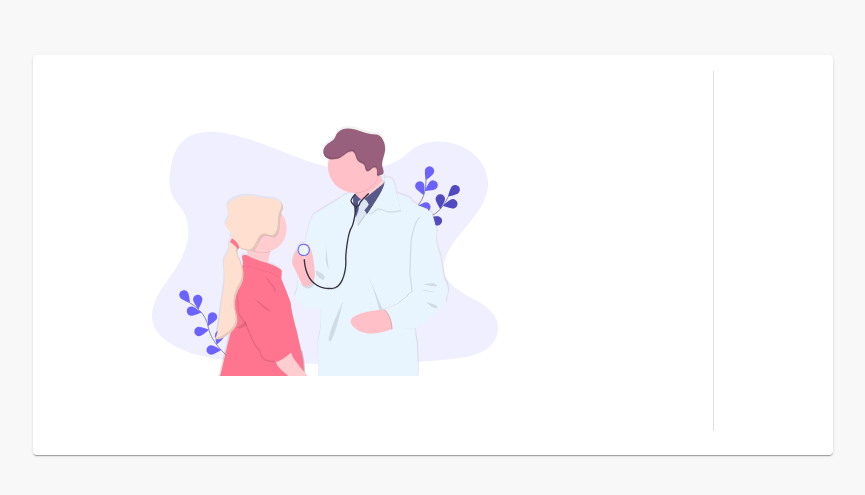
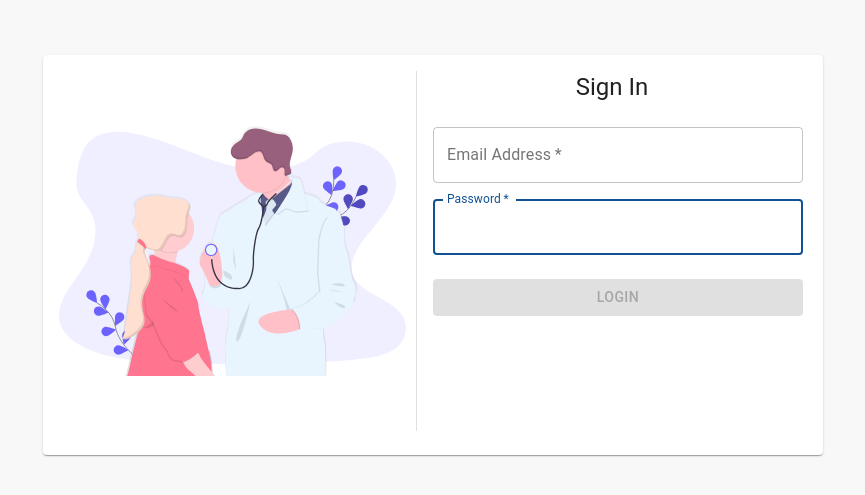
Before and after one commit to deepend-dev/doctor-doctor, a React (Create React App) app in the folder doctor-frontend/: page /login in a window 1280 px wide. Shown: the part 145-640 px from the top of the page, without its empty margins (207-1072 px from the left). Built offline with nearby package versions, Linux system fonts and the light colour scheme; no server answers.

Commit message:
login functionality added

```diff
--- a/doctor-frontend/src/components/Home/Home.js
+++ b/doctor-frontend/src/components/Home/Home.js
@@ -1,5 +1,5 @@
 import React from 'react';
-import { Grid, Paper, Typography, ButtonBase, makeStyles, Container} from '@material-ui/core';
+import { Grid, Paper, Typography, ButtonBase, makeStyles, Container } from '@material-ui/core';
 
 const useStyles = makeStyles((theme) => ({
     root: {
@@ -30,9 +30,9 @@ const useStyles = makeStyles((theme) => ({
 function Home() {
 
     const css = useStyles();
-
     return (
         <Container maxWidth='lg' className={css.root}>
+
             <Paper className={css.paper}>
                 <Grid container spacing={2}>
                     <Grid item>
--- a/doctor-frontend/src/components/Login/CompleteRegistration.js
+++ b/doctor-frontend/src/components/Login/CompleteRegistration.js
@@ -13,7 +13,7 @@ const CompleteRegistration = () => {
     const [Loading, setLoading] = useState(false);
     const [Email, setEmail] = useState('');
     const [Password, setPassword] = useState('');
-    const { state, dispatch } = useStateValue();
+    const { dispatch } = useStateValue();
 
     const css = useStyles();
     let history = useHistory();
@@ -48,8 +48,6 @@ const CompleteRegistration = () => {
                         payload: { email: user.email, token: idToken.token }
                     });
 
-                    console.log('registration', state)
-
                     // update local mongo db user
 
                     // Redirect
@@ -58,8 +56,6 @@ const CompleteRegistration = () => {
                     // throw success toast
                     toast.success('User Added!');
                 };
-
-
             })
             .catch((err) => {
                 toast.error(err.message)
@@ -151,7 +147,7 @@ const CompleteRegistration = () => {
                     </Button>
                     <Grid container justify="flex-end">
                         <Grid item>
-                            <Link href="#" variant="body2">
+                            <Link href="/login" variant="body2">
                                 Already have an account? Sign in
                             </Link>
                         </Grid>
--- a/doctor-frontend/src/components/Login/Login.js
+++ b/doctor-frontend/src/components/Login/Login.js
@@ -1,7 +1,11 @@
-import React from 'react';
-import { makeStyles, Card, CardContent, Divider } from '@material-ui/core';
+import React, { useState } from 'react';
+import { makeStyles, Card, CardContent, Divider, Typography, Grid, TextField, Button } from '@material-ui/core';
 
 import illustrative from '../../assets/undraw_doctor_kw5l.svg';
+import { auth } from '../../config/firebaseConfig';
+import { toast } from 'react-toastify';
+import { useStateValue } from '../../config/StateProvider';
+import { useHistory } from 'react-router-dom';
 
 const useStyles = makeStyles((theme) => ({
     login: {
@@ -15,7 +19,7 @@ const useStyles = makeStyles((theme) => ({
         width: '100%',
         [theme.breakpoints.up('sm')]: {
             height: '400px',
-            width: '800px'
+            width: '780px'
         },
     },
     login__CardContent: {
@@ -37,27 +41,143 @@ const useStyles = makeStyles((theme) => ({
             display: 'none'
         }
     },
-    media: {
+    login__media: {
         height: '250px',
         objectFit: 'contain',
         marginRight: '10px',
-    }
+
+        [theme.breakpoints.down('xs')]: {
+            display: 'none'
+        }
+    },
+    login__formContainer: {
+        display: 'flex',
+        flexDirection: 'column',
+        height: '100%',
+        alignItems: 'center',
+
+        [theme.breakpoints.down('xs')]: {
+            marginTop: theme.spacing(3),
+        }
+    },
+    login__form: {
+        width: '100%', // Fix IE 11 issue.
+        marginTop: theme.spacing(3),
+        paddingLeft: theme.spacing(2),
+        paddingRight: theme.spacing(.5)
+    },
+    login__formsubmit: {
+        margin: theme.spacing(3, 0, 2),
+    },
 }));
 
 function Login() {
 
     const css = useStyles();
-    // eslint-disable-next-line
+
+    const [Loading, setLoading] = useState(false);
+    const [Email, setEmail] = useState('');
+    const [Password, setPassword] = useState('');
+    const { dispatch } = useStateValue();
+
+    let history = useHistory();
+
+    const handleSubmit = async (e) => {
+        e.preventDefault()
+        setLoading(true)
+
+        if (!Email || !Password) {
+            toast.error('Please provide required information')
+            return
+        }
+
+        await auth.signInWithEmailAndPassword(Email, Password)
+            .then(async (response) => {
+
+                const { user } = response;
+                const idToken = await user.getIdTokenResult();
+
+                dispatch({
+                    type: 'LOGGED_IN_USER',
+                    payload: { email: user.email, token: idToken.token }
+                });
+
+                // send info to local mongo db
+
+                // Redirect
+                history.push('/');
+
+                // throw success toast
+                toast.success('User Logged in!');
+
+            })
+            .catch((err) => {
+                toast.error(err.message)
+            })
+
+        setLoading(false)
+    };
 
     return (
         <div className={css.login}>
             <Card className={css.login_Card}>
                 <CardContent className={css.login__CardContent}>
-                    <img className={css.media}
+                    <img className={css.login__media}
                         src={illustrative}
                         alt="illustrative"
                     />
                     <Divider className={css.login__Divider} orientation="vertical" flexItem />
+                    <div className={css.login__formContainer}>
+                        <Typography component="h1" variant="h5">
+                            Sign In
+                        </Typography>
+                        <form className={css.login__form} onSubmit={handleSubmit}>
+                            <Grid container spacing={2}>
+                                <Grid item xs={12}>
+                                    <TextField
+                                        variant="outlined"
+                                        required
+                                        fullWidth
+                                        id="email"
+                                        label="Email Address"
+                                        name="email"
+                                        autoComplete="email"
+                                        disabled={Loading}
+                                        type="email"
+                                        value={Email}
+                                        onChange={(e) => setEmail(e.target.value)}
+                                    />
+                                </Grid>
+                                <Grid item xs={12}>
+                                    <TextField
+                                        variant="outlined"
+                                        required
+                                        fullWidth
+                                        autoFocus
+                                        name="password"
+                                        label="Password"
+                                        type="password"
+                                        id="password"
+                                        autoComplete="current-password"
+                                        disabled={Loading}
+                                        value={Password}
+                                        onChange={(e) => setPassword(e.target.value)}
+                                    />
+                                </Grid>
+                            </Grid>
+                            <Button
+                                type="submit"
+                                fullWidth
+                                variant="contained"
+                                color="secondary"
+                                className={css.login__formsubmit}
+                                disabled={!Email || !Password || Loading}
+                            >
+                                Login
+                        </Button>
+                        </form>
+                    </div>
+
                 </CardContent>
             </Card>
         </div>
--- a/doctor-frontend/src/components/NavBar/Navbar.js
+++ b/doctor-frontend/src/components/NavBar/Navbar.js
@@ -3,11 +3,12 @@ import { AppBar, Toolbar, IconButton, Typography, InputBase, Button, Avatar } fr
 import { PowerSettingsNewRounded } from '@material-ui/icons';
 import { fade, makeStyles } from '@material-ui/core/styles';
 import { Menu, Search } from '@material-ui/icons';
-import { Link } from 'react-router-dom';
+import { Link, useHistory } from 'react-router-dom';
 
 import { useStateValue } from '../../config/StateProvider';
 
-import {auth} from '../../config/firebaseConfig';
+import { auth } from '../../config/firebaseConfig';
+import { toast } from 'react-toastify';
 
 const useStyles = makeStyles((theme) => ({
     navbar__root: {
@@ -106,15 +107,24 @@ function Navbar() {
 
     const css = useStyles();
     // eslint-disable-next-line
-    const   { state, dispatch } = useStateValue();
+    const { state, dispatch } = useStateValue();
+    const history = useHistory()
 
     const signout = () => {
-        auth.signOut().then( () => {
+        auth.signOut().then(() => {
             // Sign-out successful.
-          }).catch(err => {
+            dispatch({
+                type: 'LOGGED_IN_USER',
+                payload: null
+            });
+
+            toast.success('user logged out!')
+            history.push('/login');
+
+        }).catch(err => {
             // An error happened.
-            console.log(err)
-          });
+            toast.error(err)
+        });
     }
 
     return (
@@ -143,7 +153,7 @@ function Navbar() {
                         <Button color='inherit' size='small' variant='outlined' className={css.navbar__sideButtonsButton}>Patients</Button>
                         <Avatar alt={state.user?.displayName} src={state.user?.photoURL} className={css.navbar__avatar} />
                         <IconButton color="inherit" className={css.navbar__icon} onClick={signout}>
-                            <PowerSettingsNewRounded  />
+                            <PowerSettingsNewRounded />
                         </IconButton>
                     </div>
                 </Toolbar>
--- a/doctor-frontend/src/config/StateProvider.js
+++ b/doctor-frontend/src/config/StateProvider.js
@@ -31,17 +31,10 @@ const StateProvider = ({ children }) => {
             if (user) {
                 const idToken = await user.getIdTokenResult();
 
-                const dispatcho = {
-                    type: 'LOGGED_IN_USER',
-                    payload: { email: user.email, token: idToken.token }
-                }
-
                 dispatch({
                     type: 'LOGGED_IN_USER',
                     payload: { email: user.email, token: idToken.token }
                 });
-
-                console.log('stateprovider2', dispatcho)
             }
             else {
 
@@ -50,10 +43,11 @@ const StateProvider = ({ children }) => {
                     payload: null
                 });
             }
+
+            return () => unsubscribe()
         });
+    }, []);
 
-        return () => unsubscribe();
-    }, []);
 
     return <StateContext.Provider value={value}>
         {children}
```
Lines whose indentation alone changed are shown as unchanged.
